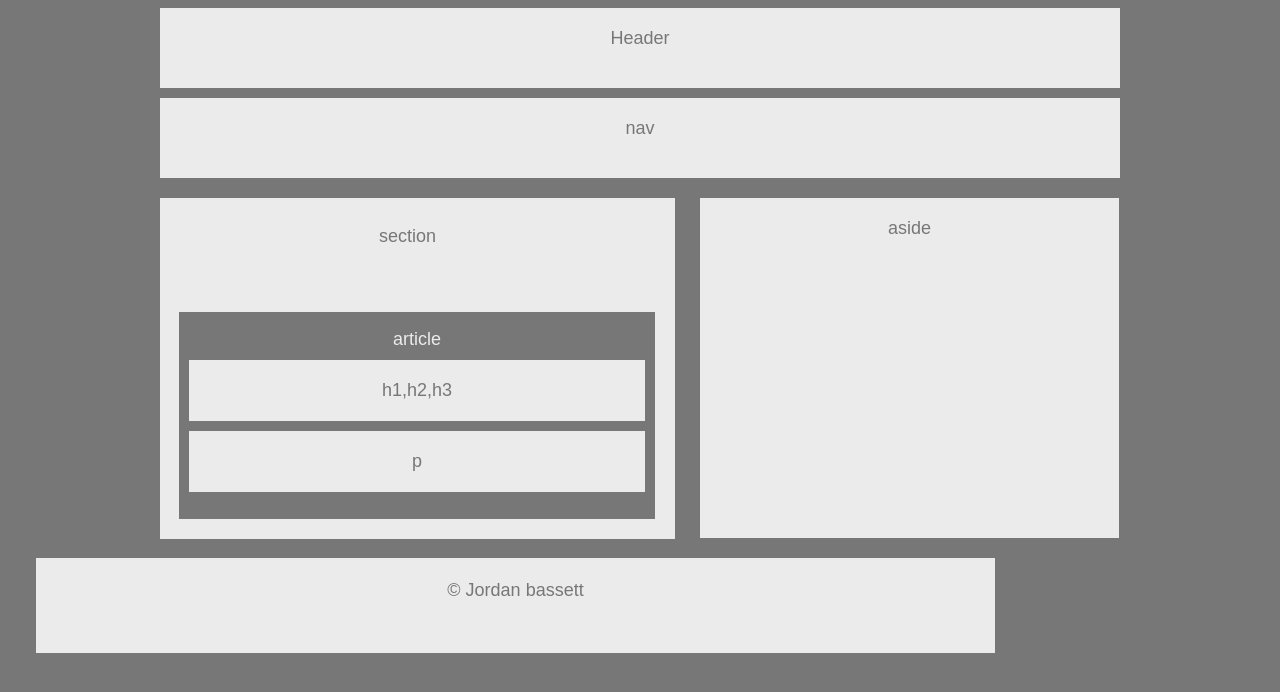
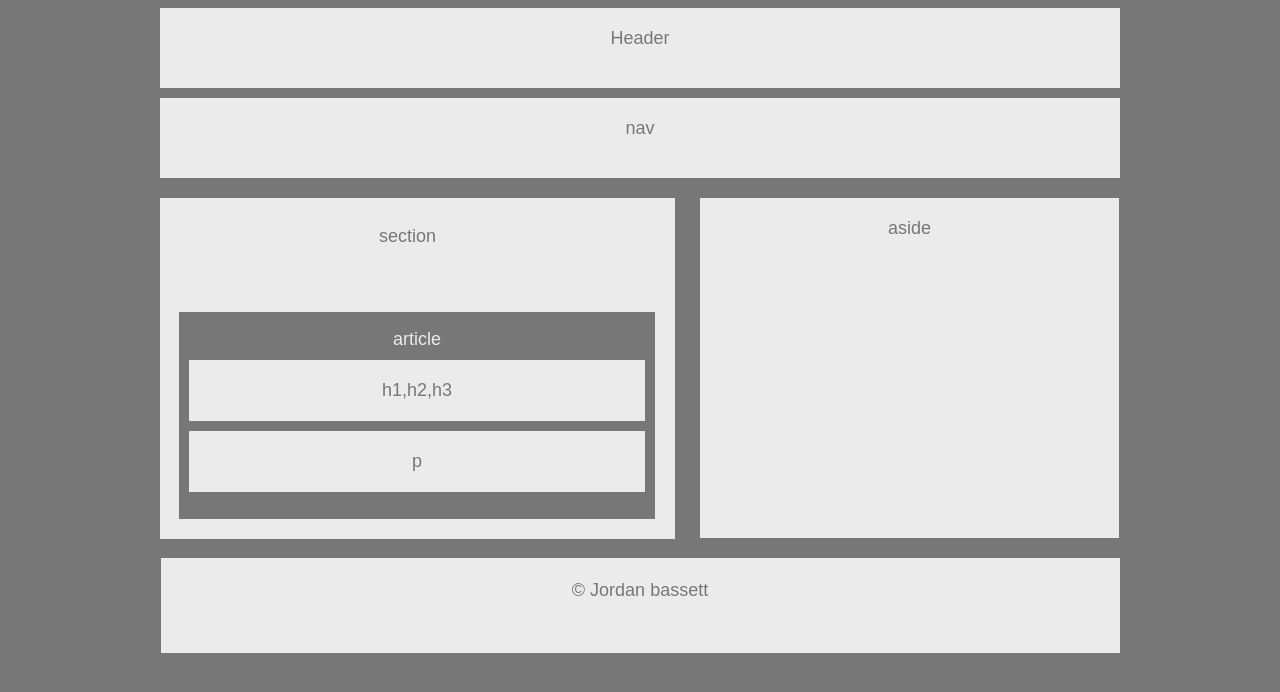
Before and after one commit to jordankbassett/HW-Wireframe, a plain HTML site: page index.html in a window 1280 px wide. Drawn offline with Linux system fonts and the light colour scheme.

Commit message:
HW-Wireframe

```diff
--- a/style.css
+++ b/style.css
@@ -89,7 +89,8 @@ float: left;
     width: 959px;
     font-size: 18px;
     margin-top: 100px;
-    margin-left: 28;
+    margin-left: auto;
+    margin-right: auto;
     text-align: center;
     padding-top: 22px;
     height: 73px;
```
